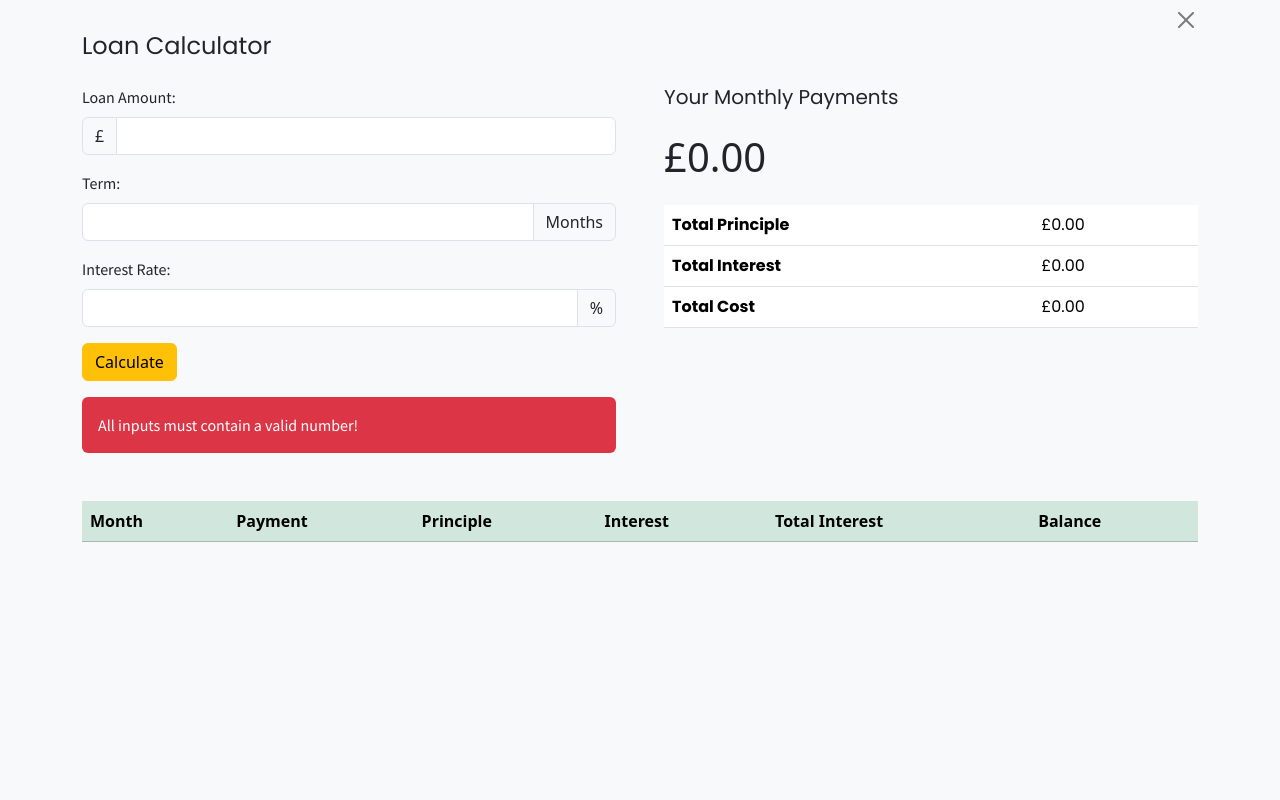
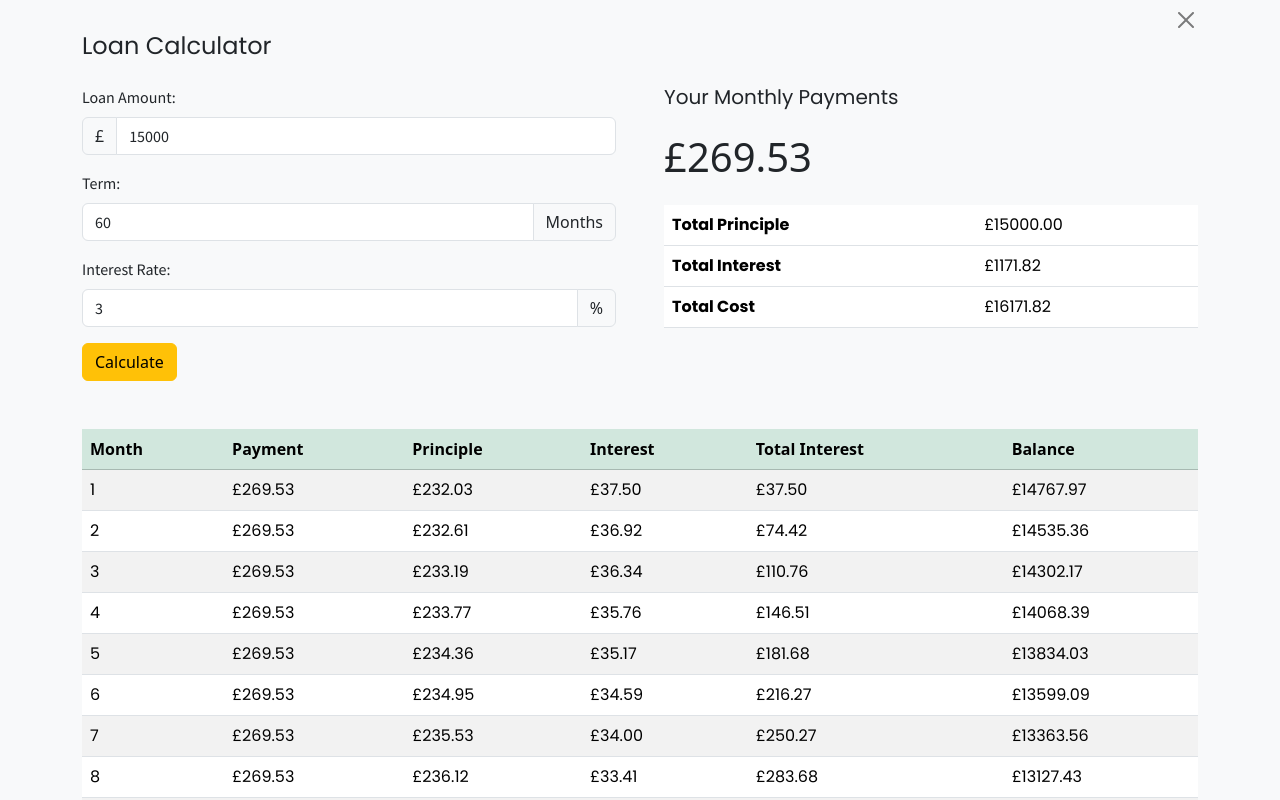
Before and after one commit to rsheppard-dev/loan-calculator, a website built with Vite: page index.html in a window 1280 px wide. Both pictures are taken after a click on the button "Calculate". Shown: the top 800 px of the page. Built offline with nearby package versions, Linux system fonts and the light colour scheme.

Commit message:
challenge complete

```diff
--- a/index.html
+++ b/index.html
@@ -43,20 +43,20 @@
 							<label for="loan-amount" class="form-label">Loan Amount:</label>
 							<div class="input-group">
 								<span class="input-group-text">£</span>
-								<input type="number" class="form-control" id="loan-amount">
+								<input type="number" class="form-control" id="loan-amount" value="15000">
 							</div>
 						</div>
 						<div class="mb-3">
 							<label for="payments" class="form-label">Term:</label>
 							<div class="input-group">
-								<input type="number" class="form-control" id="term">
+								<input type="number" class="form-control" id="term" value="60">
 								<span class="input-group-text">Months</span>
 							</div>
 						</div>
 						<div class="mb-3">
 							<label for="rate" class="form-label">Interest Rate:</label>
 							<div class="input-group">
-								<input type="number" class="form-control" id="rate">
+								<input type="number" class="form-control" id="rate" value="3">
 								<span class="input-group-text">%</span>
 							</div>
 						</div>
@@ -67,20 +67,20 @@
 
 				<div class="col">
 					<h2 class="h5 mb-4">Your Monthly Payments</h2>
-					<div class="display-6 mb-4">£0.00</div>
+					<div id="monthly-payment" class="display-6 mb-4">£0.00</div>
 					<table class="table">
 						<tbody>
 							<tr>
 								<th scope="row">Total Principle</th>
-								<td>£0.00</td>
+								<td id="total-principal">£0.00</td>
 							</tr>
 							<tr>
 								<th scope="row">Total Interest</th>
-								<td>£0.00</td>
+								<td id="total-interest">£0.00</td>
 							</tr>
 							<tr>
 								<th scope="row">Total Cost</th>
-								<td>£0.00</td>
+								<td id="total-cost">£0.00</td>
 							</tr>
 						</tbody>
 					</table>
--- a/src/main.ts
+++ b/src/main.ts
@@ -13,9 +13,9 @@ function getValues(e: Event): void {
 	const rateInput = document.getElementById('rate') as HTMLInputElement;
 
 	// get values from inputs
-	const loanAmount = parseInt(loanAmountInput.value);
-	const term = parseInt(termInput.value);
-	const rate = parseInt(rateInput.value);
+	const loanAmount = parseFloat(loanAmountInput.value);
+	const term = parseFloat(termInput.value);
+	const rate = parseFloat(rateInput.value);
 
 	// clear any old errors
 	handleError();
@@ -33,19 +33,6 @@ function getValues(e: Event): void {
 	displayPayments(loanAmount, term, rate);
 }
 
-// function to create an array of numbers for each payment
-function getNumberOfPayments(term: number): number[] {
-	const payments: number[] = [];
-
-	// loop through each number from 1 to loan term
-	// add number to payments array
-	for (let i = 1; i <= term; i++) {
-		payments.push(i);
-	}
-
-	return payments;
-}
-
 // function to calculate monthly payment
 function getMonthlyPayment(
 	loanAmount: number,
@@ -61,7 +48,7 @@ function getInterestPayment(balance: number, rate: number): number {
 }
 
 // function to calculate principle payment
-function getPrinciplePayment(
+function getPrincipalPayment(
 	monthlyPayment: number,
 	interestPayment: number
 ): number {
@@ -70,6 +57,18 @@ function getPrinciplePayment(
 
 function displayPayments(loanAmount: number, term: number, rate: number): void {
 	// get dom elements
+	const monthlyPaymentOutput = document.getElementById(
+		'monthly-payment'
+	) as HTMLDivElement;
+	const totalPrincipalOutput = document.getElementById(
+		'total-principal'
+	) as HTMLTableCellElement;
+	const totalInterestOutput = document.getElementById(
+		'total-interest'
+	) as HTMLTableCellElement;
+	const totalCostOutput = document.getElementById(
+		'total-cost'
+	) as HTMLTableCellElement;
 	const tableBody = document.getElementById(
 		'results'
 	) as HTMLTableSectionElement;
@@ -77,57 +76,52 @@ function displayPayments(loanAmount: number, term: number, rate: number): void {
 		'table-row-template'
 	) as HTMLTemplateElement;
 
-	// create array of numbers based on number of payments
-	const payments = getNumberOfPayments(term);
+	// clear any old data in table
+	tableBody.innerHTML = '';
 
 	// get monthly payment
 	const monthlyPayment = getMonthlyPayment(loanAmount, term, rate);
 
-	// get start balance
-	let balance = loanAmount + getInterestPayment(loanAmount, rate);
+	// initialise balance and interest
+	let remainingBalance = loanAmount;
 	let totalInterest = 0;
 
 	// for each due payment...
-	payments.forEach((payment: number) => {
-		const interestPayment = getInterestPayment(balance, rate);
-		const principalPayment = getPrinciplePayment(
-			monthlyPayment,
-			interestPayment
-		);
+	for (let i = 1; i <= term; i++) {
+		// calculate interest and principal
+		const interest = getInterestPayment(remainingBalance, rate);
+		const principal = getPrincipalPayment(monthlyPayment, interest);
 
-		// increase interest total
-		totalInterest += interestPayment;
+		// update balance and interest
+		remainingBalance = remainingBalance - principal;
+		totalInterest += interest;
 
-		// reduce total balance
-		balance = balance - monthlyPayment;
-
-		// clone template to create new row
+		// clone template row
 		const tableRow = document.importNode(rowTemplate.content, true);
 
-		// create an array of columns in the row
+		// get all row columns
 		const rowCols = tableRow.querySelectorAll('td');
 
-		// add month to first column
-		rowCols[0].innerText = payment.toString();
-
-		// add payment to second column
-		rowCols[1].innerText = monthlyPayment.toFixed(2);
-
-		// add principal to third column
-		rowCols[2].innerText = principalPayment.toFixed(2);
-
-		// add interest to forth column
-		rowCols[3].innerText = interestPayment.toFixed(2);
-
-		// add total interest to fifth column
-		rowCols[4].innerText = totalInterest.toFixed(2);
-
-		// add balance to sixth column
-		rowCols[5].innerText = balance.toFixed(2);
+		// update columns with current payment data
+		rowCols[0].innerText = i.toString();
+		rowCols[1].innerText = '£' + monthlyPayment.toFixed(2);
+		rowCols[2].innerText = '£' + principal.toFixed(2);
+		rowCols[3].innerText = '£' + interest.toFixed(2);
+		rowCols[4].innerText = '£' + totalInterest.toFixed(2);
+		rowCols[5].innerText = '£' + remainingBalance.toFixed(2);
 
 		// add row to table
 		tableBody.appendChild(tableRow);
-	});
+	}
+
+	// calculate total cost
+	const totalCost = loanAmount + totalInterest;
+
+	// update payment summary details
+	monthlyPaymentOutput.innerText = '£' + monthlyPayment.toFixed(2);
+	totalPrincipalOutput.innerText = '£' + loanAmount.toFixed(2);
+	totalInterestOutput.innerText = '£' + totalInterest.toFixed(2);
+	totalCostOutput.innerText = '£' + totalCost.toFixed(2);
 }
 
 // function to display and hide error message
```
Also changed, not shown: README.md.
